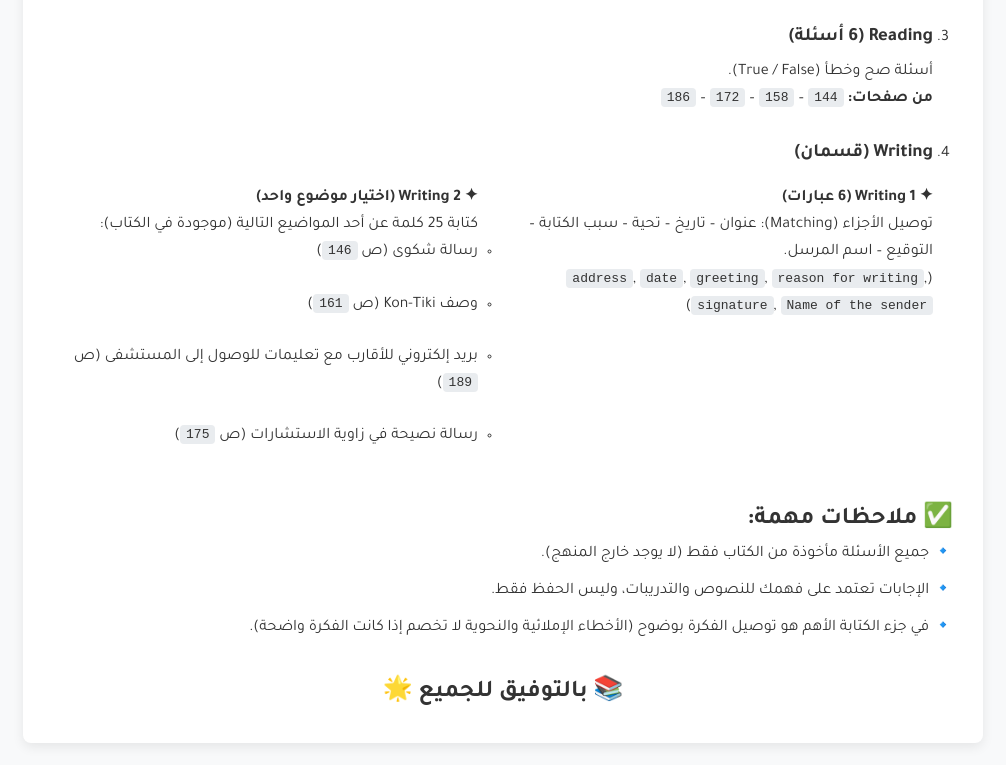
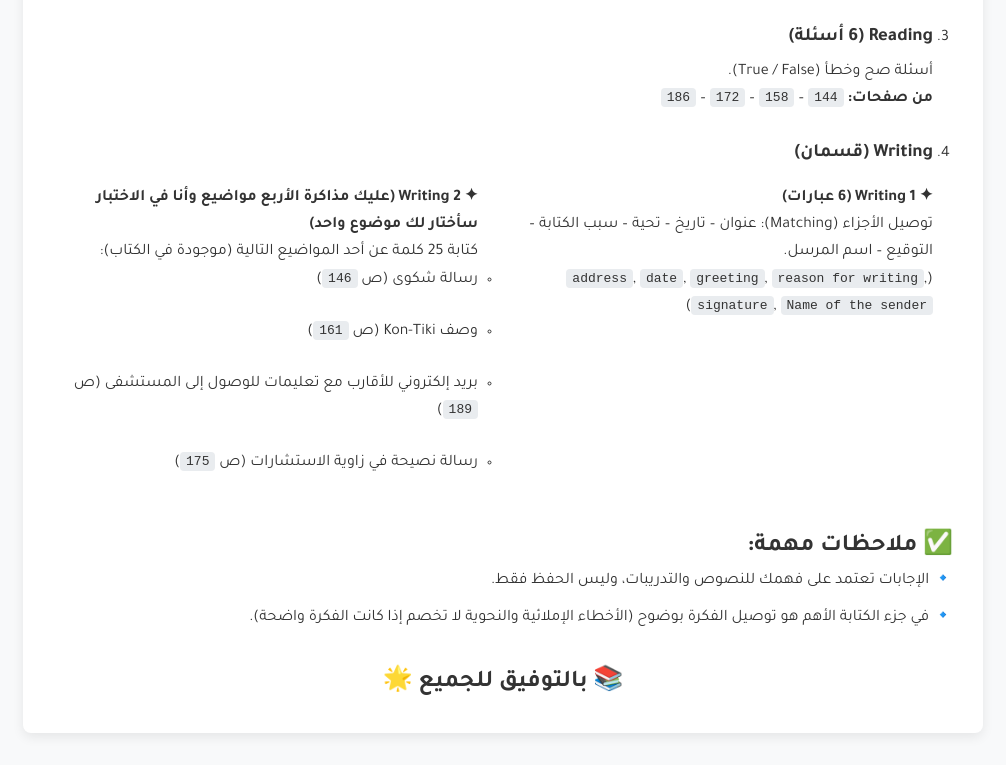
Before and after one commit to alothaimeen/megagoal1, a plain HTML site: page exam-details.html in a window 1280 px wide. Shown: the part 585-1350 px from the top of the page, without its empty margins (137-1143 px from the left). Drawn offline with Linux system fonts and the light colour scheme.

Commit message:
Update exam-details.html

```diff
--- a/exam-details.html
+++ b/exam-details.html
@@ -58,7 +58,7 @@
                             <p>(<code>address</code>, <code>date</code>, <code>greeting</code>, <code>reason for writing</code>, <code>signature</code>, <code>Name of the sender</code>)</p>
                         </div>
                         <div class="writing-part">
-                            <h4>✦ Writing 2 (اختيار موضوع واحد)</h4>
+                            <h4>✦ Writing 2 (عليك مذاكرة الأربع مواضيع وأنا في الاختبار سأختار لك موضوع واحد)</h4>
                             <p>كتابة 25 كلمة عن أحد المواضيع التالية (موجودة في الكتاب):</p>
                             <ul>
                                 <li>رسالة شكوى (ص <code>146</code>)</li>
@@ -73,7 +73,6 @@
 
             <h2>✅ ملاحظات مهمة:</h2>
             <ul class="important-notes">
-                <li>🔹 جميع الأسئلة مأخوذة من الكتاب فقط (لا يوجد خارج المنهج).</li>
                 <li>🔹 الإجابات تعتمد على فهمك للنصوص والتدريبات، وليس الحفظ فقط.</li>
                 <li>🔹 في جزء الكتابة الأهم هو توصيل الفكرة بوضوح (الأخطاء الإملائية والنحوية لا تخصم إذا كانت الفكرة واضحة).</li>
             </ul>
```
